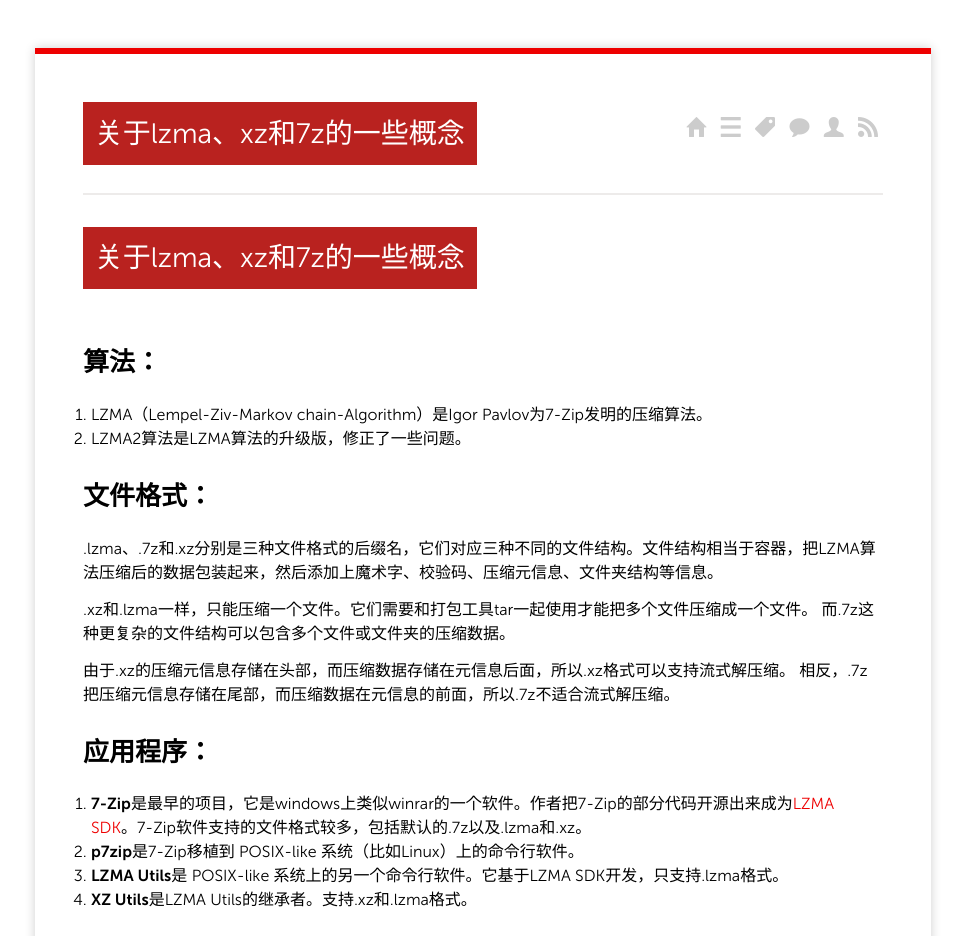
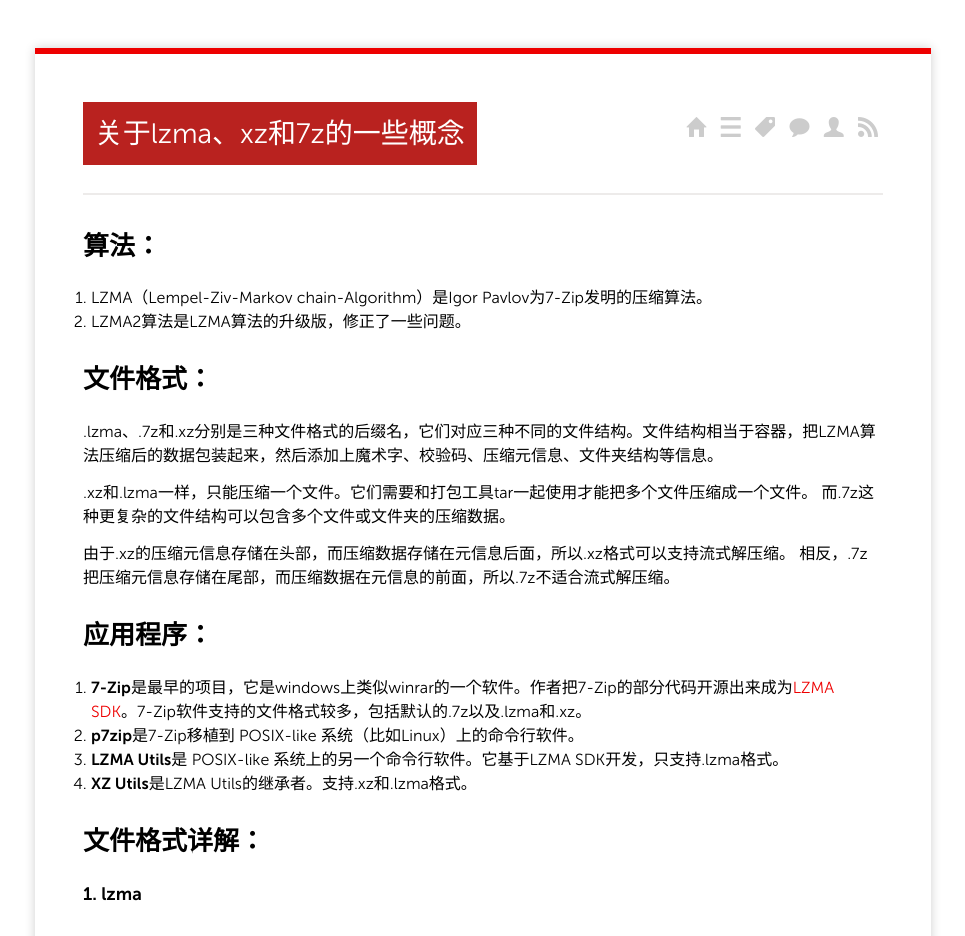
Before and after one commit to maruchen/maruchen.github.io, a Jekyll site: the page built from _posts/2015-03-15-The base knowledge about 7z, xz and lzma.markdown, in a window 1280 px wide and 1400 px high. Shown: the top 936 px of the window, without its empty margins (157-1122 px from the left). Built offline with Jekyll 4.4.1, drawn with Linux system fonts in a browser that asks for light colours; Markdown is read by kramdown in place of the engine named in the settings; comment, search, counter and statistics services are not loaded; some of the changed text lies outside the part shown.

Commit message:
update view 2

```diff
--- a/_posts/2015-03-15-The base knowledge about 7z, xz and lzma.markdown
+++ b/_posts/2015-03-15-The base knowledge about 7z, xz and lzma.markdown
@@ -7,9 +7,6 @@
 - [7z,lzma,xz,compress,file format]
 ---
 
-
-关于lzma、xz和7z的一些概念
-========================
 
 
 算法：
@@ -41,21 +38,20 @@
 ---
 ### 1. lzma
 **.lzma**是历史遗留的老文件格式，它正在被.xz格式取代。。lzma文件对LZMA压缩数据进行简单的封装，加上13个字节的头部信息。头部结构如下图。注意到它不包含magic number和CRC完整性校验等信息，所以.lzma是个不完备的文件格式。
-
 	![lzma-alone header](/pic/lzma-alone header.png "lzma-alone文件头")
 
 ### 2. xz
 **.xz**作为.lzma的替代，它的文件结构更复杂，包含的元信息更多。<br> .xz文件可以由多个Stream和Stream Padding组成，但通常只有一个Stream。
 	![xz multi-stream](/pic/xz multi-stream.png "xz文件格式")
 <br> 每个Stream的格式如下图：
-	![xz stream](/pic/xz stream.png “xz stream”)
+	![xz stream](/pic/xz stream.png "xz stream")
 <br> Stream Header包含magic number（FD 37 7A 58 5A 00）、Stream Flags以及CRC校验。其中Stream Flgas是CRC校验的类型。
 	![xz stream header](/pic/xz stream header.png "xz stream header")
 <br> Block包含Block Header和压缩数据。Block Header包含了压缩算法（filter）的数目和属性、数据长度以及CRC校验。
-	![xz block](/pic/xz block.png “xz block”)
+	![xz block](/pic/xz block.png “xz block”)<br>
 	![xz block header](/pic/xz block header.png "xz block header")
 <br> Index作用和结构如下：
-	![xz index](/pic/xz index.png “xz index”)
+	![xz index](/pic/xz index.png "xz index")
 <br> Stream Footer的结构如下。其中Backward Size是Index模块的大小，用来在从后向前处理时快速定位到Index的位置。
 	![xz stream footer](/pic/xz stream footer.png "xz stream footer")
 
```
